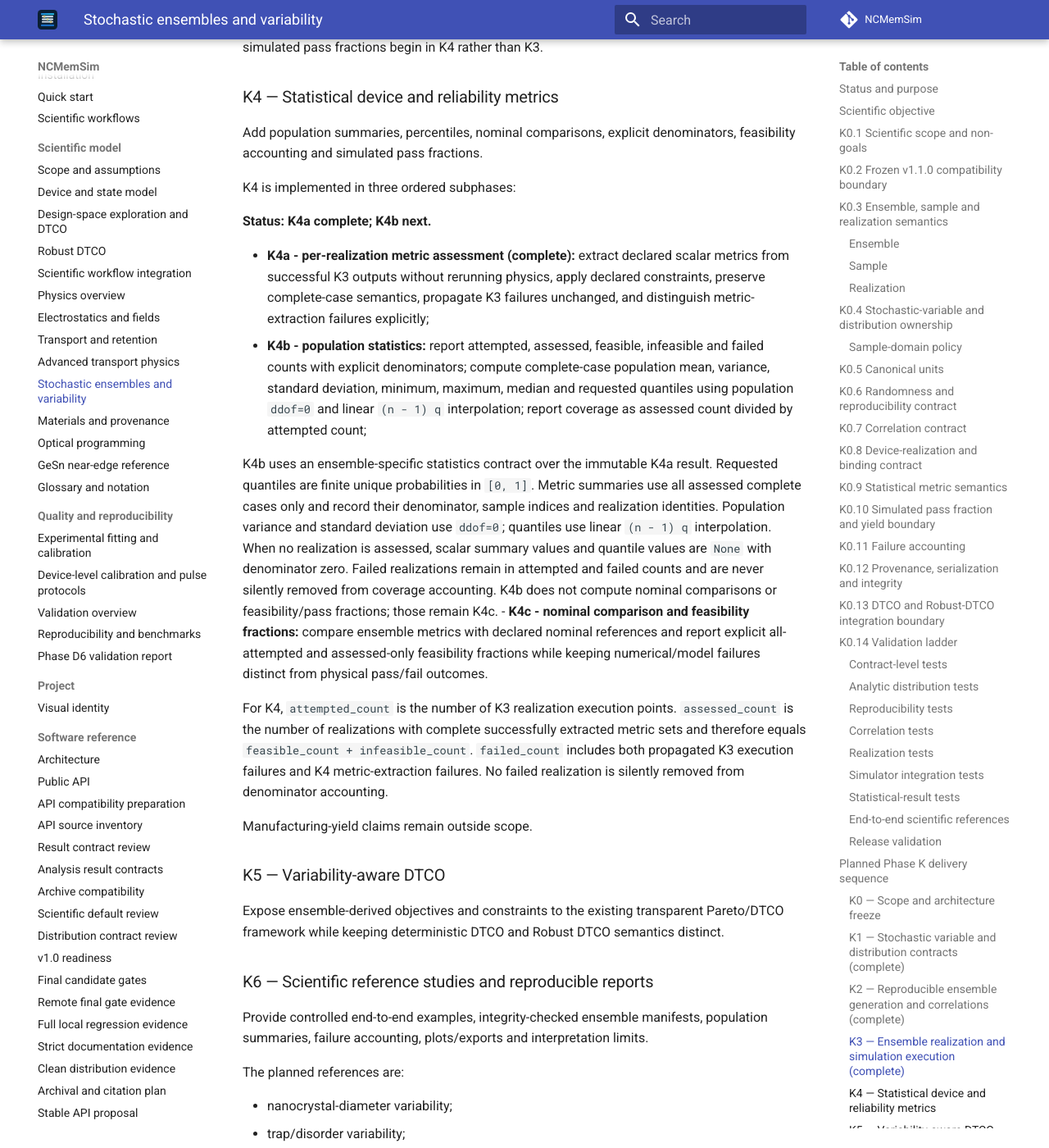
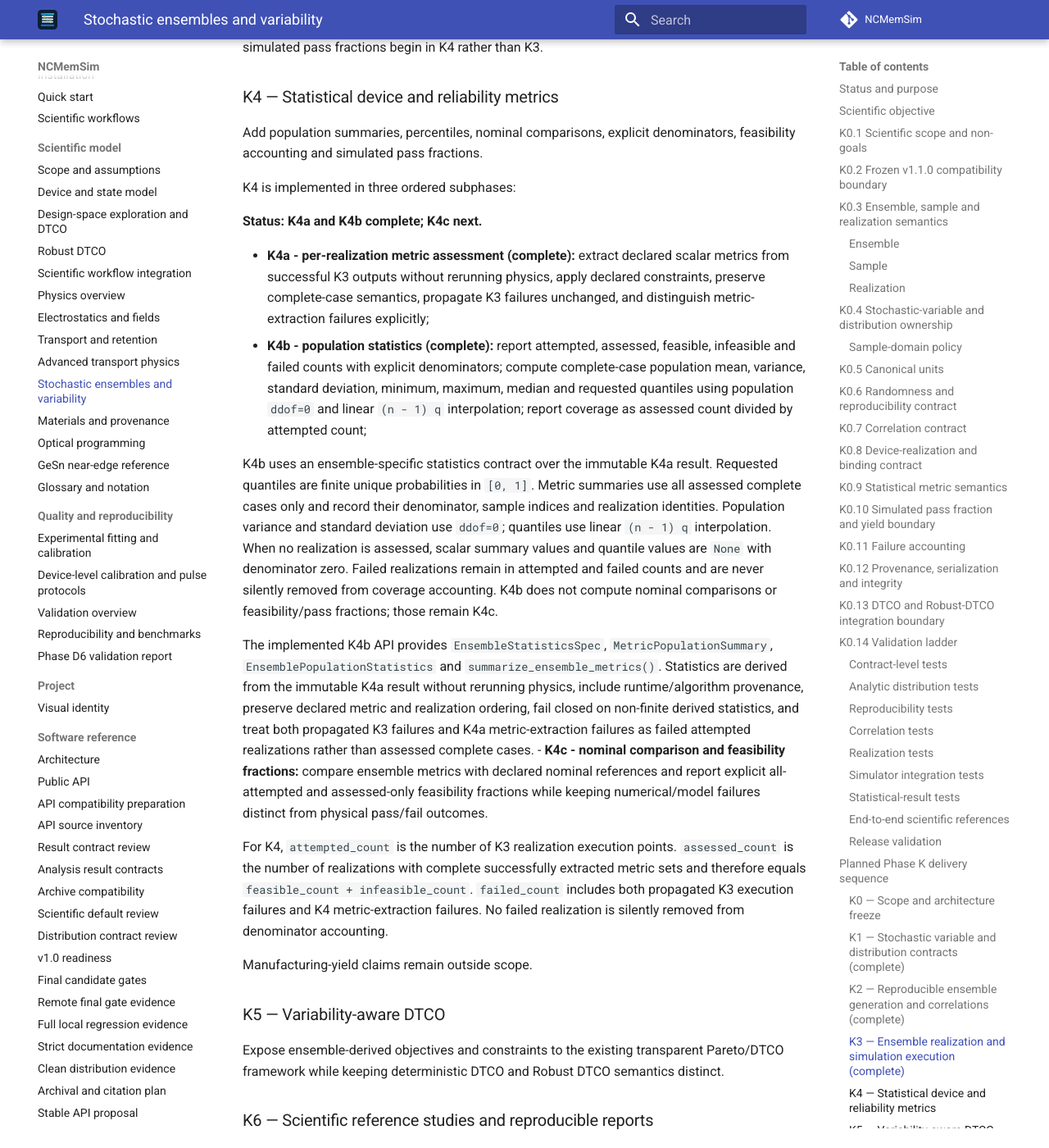
Before and after one commit to ocojocaru/NCMemSim, an MkDocs documentation site: the page built from docs/stochastic_ensembles.md, in a window 1280 px wide and 1400 px high, scrolled down 19485 px. Shown: the whole window at 82% size. Built offline with MkDocs 1.6.1 and Material for MkDocs 9.7.7, drawn with Linux system fonts in a browser that asks for light colours; comment, search, counter and statistics services are not loaded.

Commit message:
Mark Phase K4b population statistics complete

```diff
--- a/docs/stochastic_ensembles.md
+++ b/docs/stochastic_ensembles.md
@@ -695,12 +695,14 @@ Add population summaries, percentiles, nominal comparisons, explicit denominator
 
 K4 is implemented in three ordered subphases:
 
-**Status: K4a complete; K4b next.**
+**Status: K4a and K4b complete; K4c next.**
 
 - **K4a - per-realization metric assessment (complete):** extract declared scalar metrics from successful K3 outputs without rerunning physics, apply declared constraints, preserve complete-case semantics, propagate K3 failures unchanged, and distinguish metric-extraction failures explicitly;
-- **K4b - population statistics:** report attempted, assessed, feasible, infeasible and failed counts with explicit denominators; compute complete-case population mean, variance, standard deviation, minimum, maximum, median and requested quantiles using population `ddof=0` and linear `(n - 1) q` interpolation; report coverage as assessed count divided by attempted count;
+- **K4b - population statistics (complete):** report attempted, assessed, feasible, infeasible and failed counts with explicit denominators; compute complete-case population mean, variance, standard deviation, minimum, maximum, median and requested quantiles using population `ddof=0` and linear `(n - 1) q` interpolation; report coverage as assessed count divided by attempted count;
 
 K4b uses an ensemble-specific statistics contract over the immutable K4a result. Requested quantiles are finite unique probabilities in `[0, 1]`. Metric summaries use all assessed complete cases only and record their denominator, sample indices and realization identities. Population variance and standard deviation use `ddof=0`; quantiles use linear `(n - 1) q` interpolation. When no realization is assessed, scalar summary values and quantile values are `None` with denominator zero. Failed realizations remain in attempted and failed counts and are never silently removed from coverage accounting. K4b does not compute nominal comparisons or feasibility/pass fractions; those remain K4c.
+
+The implemented K4b API provides `EnsembleStatisticsSpec`, `MetricPopulationSummary`, `EnsemblePopulationStatistics` and `summarize_ensemble_metrics()`. Statistics are derived from the immutable K4a result without rerunning physics, include runtime/algorithm provenance, preserve declared metric and realization ordering, fail closed on non-finite derived statistics, and treat both propagated K3 failures and K4a metric-extraction failures as failed attempted realizations rather than assessed complete cases.
 - **K4c - nominal comparison and feasibility fractions:** compare ensemble metrics with declared nominal references and report explicit all-attempted and assessed-only feasibility fractions while keeping numerical/model failures distinct from physical pass/fail outcomes.
 
 For K4, `attempted_count` is the number of K3 realization execution points. `assessed_count` is the number of realizations with complete successfully extracted metric sets and therefore equals `feasible_count + infeasible_count`. `failed_count` includes both propagated K3 execution failures and K4 metric-extraction failures. No failed realization is silently removed from denominator accounting.
```
